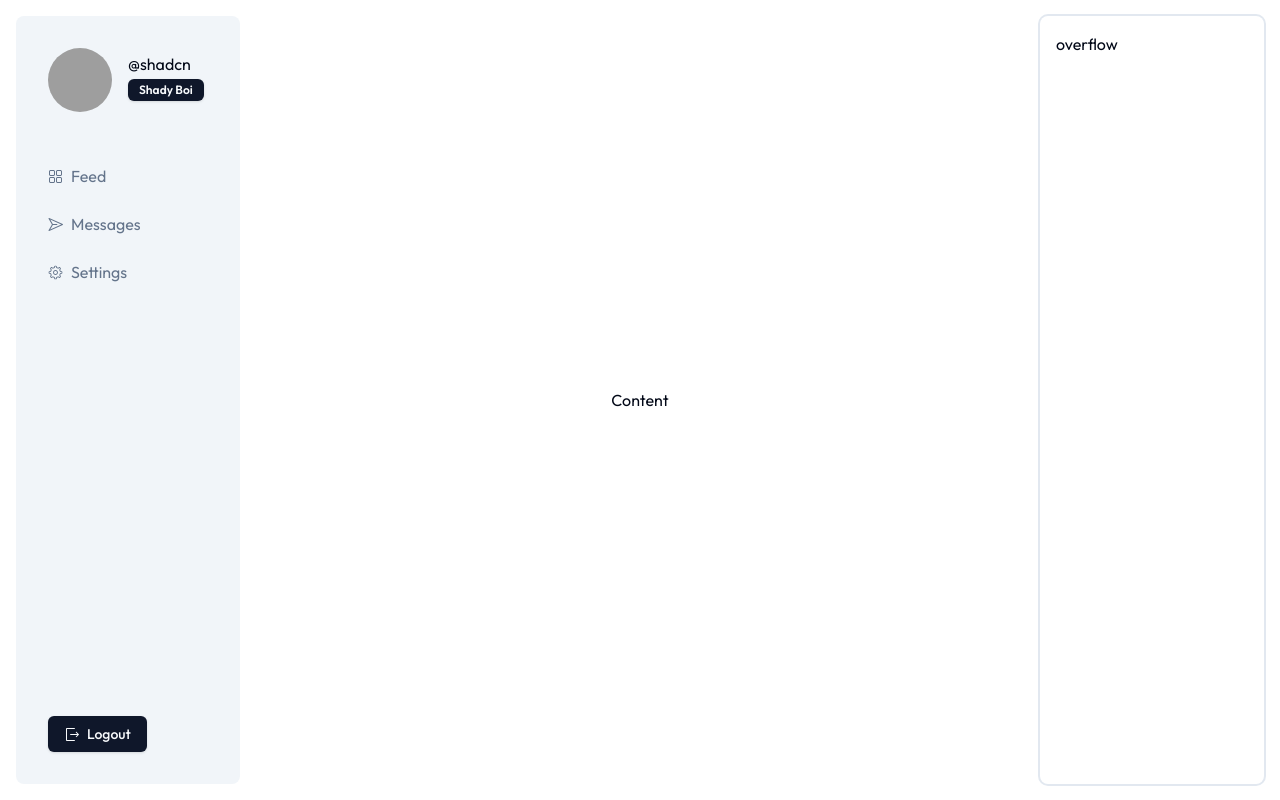
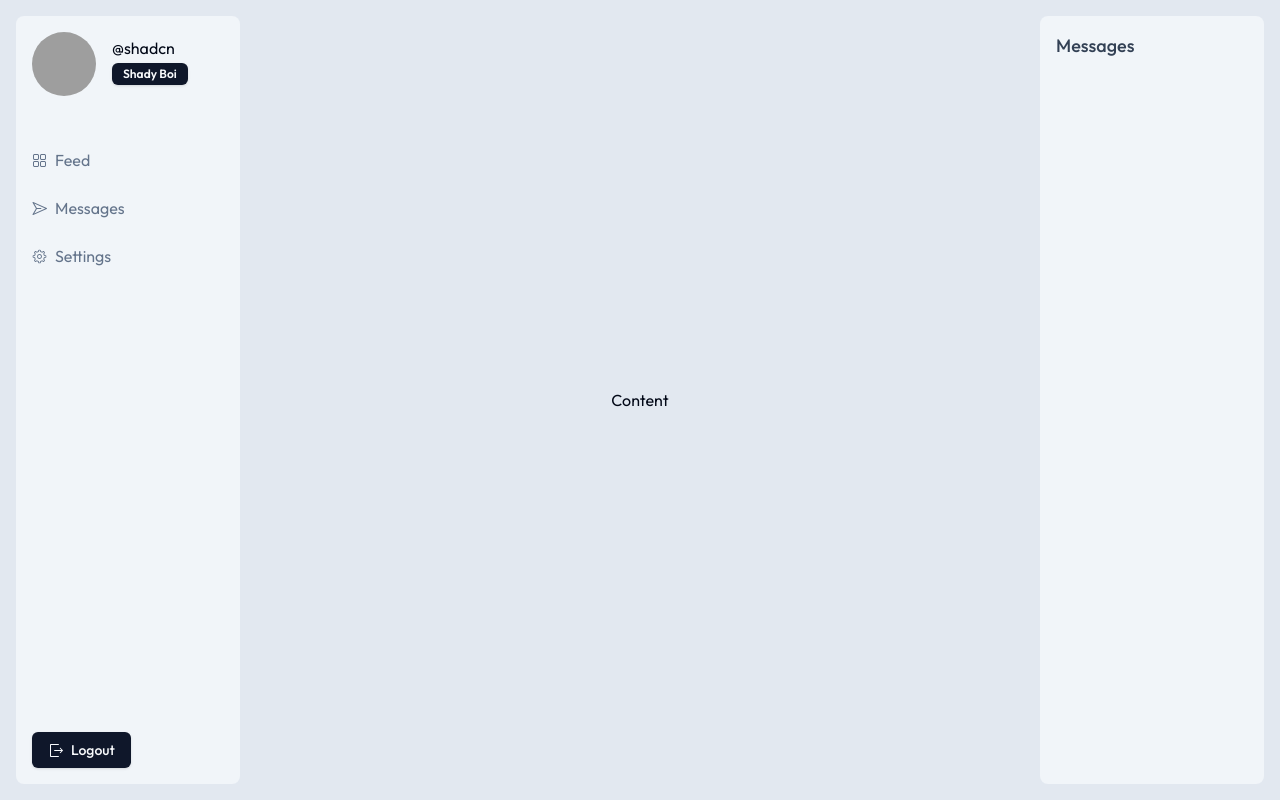
Before and after one commit to 0xTender/soulbound-social, a Next.js app in the folder web/: page / in a window 1280 px wide. Built offline with nearby package versions, Linux system fonts and the light colour scheme; grey boxes are pictures that could not be loaded.

Commit message:
feat: update layout

```diff
--- a/web/src/app/layout.tsx
+++ b/web/src/app/layout.tsx
@@ -19,7 +19,7 @@ export default function RootLayout({
 }) {
   return (
     <html lang="en" className="h-full">
-      <body className={cn(fontFamily.className, "h-full")}>
+      <body className={cn(fontFamily.className, "h-full bg-slate-200")}>
         <GraphQLProvider>
           <SidebarLayout>{children}</SidebarLayout>
         </GraphQLProvider>
--- a/web/src/components/LeftPanel.tsx
+++ b/web/src/components/LeftPanel.tsx
@@ -6,7 +6,7 @@ import Menu from "./Menu";
 
 export default function LeftPanel() {
   return (
-    <menu className="flex flex-col gap-4 justify-between h-full p-4">
+    <menu className="flex flex-col gap-4 justify-between h-full">
       <section>
         <div className="flex gap-4 items-center flex-wrap">
           <Avatar className="h-16 w-16">
--- a/web/src/components/RightPanel.tsx
+++ b/web/src/components/RightPanel.tsx
@@ -1,3 +1,7 @@
 export default function RightPanel() {
-  return <>overflow</>;
+  return (
+    <div className="grid gap-4">
+      <h1 className="text-lg text-slate-700 font-medium">Messages</h1>
+    </div>
+  );
 }
--- a/web/src/components/SidebarLayout.tsx
+++ b/web/src/components/SidebarLayout.tsx
@@ -6,12 +6,12 @@ export default function SidebarLayout({
   children,
 }: PropsWithChildren<unknown>) {
   return (
-    <div className="grid grid-cols-10 h-full">
+    <div className="grid grid-cols-10 h-full mx-auto max-w-screen-2xl">
       <div className="col-span-2 bg-slate-100 m-4 rounded-lg p-4">
         <LeftPanel />
       </div>
-      <div className="col-span-6">{children}</div>
-      <div className="col-span-2 ring-2 ring-slate-200 m-4 rounded-lg p-4">
+      <div className="col-span-6 my-4 rounded-lg p-4">{children}</div>
+      <div className="col-span-2 bg-slate-100 m-4 rounded-lg p-4">
         <RightPanel />
       </div>
     </div>
```
